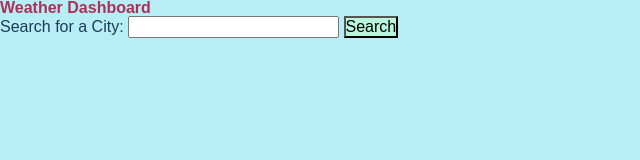
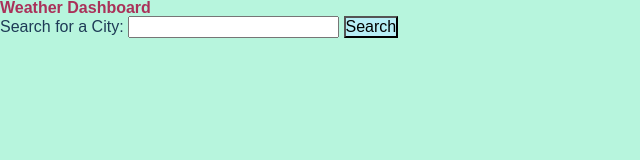
Before and after one commit to NabhahnK/weather-page, a plain HTML site: page index.html in a window 1280 px wide. Shown: the whole page, without its empty margins (0-640 px from the left). Drawn offline with Linux system fonts and the light colour scheme.

Commit message:
switched card and main colors

```diff
--- a/assets/css/style.css
+++ b/assets/css/style.css
@@ -1,6 +1,6 @@
 :root {
-    --main: #b7eef5;
-    --card: #B7F5DD;
+    --card: #b7eef5;
+    --main: #B7F5DD;
     --tiles: #AA3159;
     --text: #1E3B56;
 }
```
